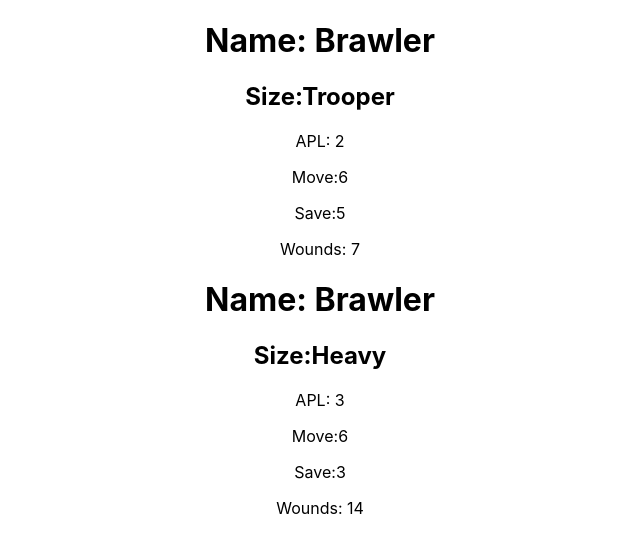
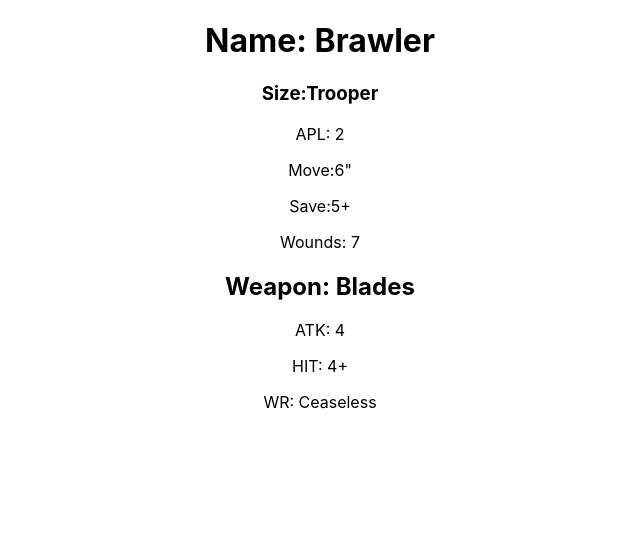
Before and after one commit to jonr68/ktcoc, a React (Create React App) app: page / in a window 1280 px wide. Shown: the top 552 px of the page, without its empty margins (320-960 px from the left). Built offline with nearby package versions, Linux system fonts and the light colour scheme.

Commit message:
Added weapon type

```diff
--- a/src/App.tsx
+++ b/src/App.tsx
@@ -1,33 +1,36 @@
 import React from "react";
 import logo from "./logo.svg";
 import "./App.css";
-import { BrawlervTrouper, BrawlervHeavy } from "./data/NPOs";
+import { BrawlerTrooper } from "./data/NPOs";
 
 // const BrawlerHeavy = BrawlervTrouper
 
 function App() {
-  return (<>
-    <div className="App">
-      <div>
-      <h1>Name: {BrawlervTrouper.name}</h1>
-      <h2>Size:{BrawlervTrouper.level}</h2>
-      <p>APL: {BrawlervTrouper.apl}</p>
-      <p>Move:{BrawlervTrouper.move}</p>
-      <p>Save:{BrawlervTrouper.save}</p>
-      <p>Wounds: {BrawlervTrouper.wounds}</p>
-      </div>
-      <div>
+  return (
+    <>
+      <div className="App">
+        <div>
+          <h1>Name: {BrawlerTrooper.name}</h1>
+          <h3>Size:{BrawlerTrooper.level}</h3>
+          <p>APL: {BrawlerTrooper.apl}</p>
+          <p>Move:{BrawlerTrooper.move}"</p>
+          <p>Save:{BrawlerTrooper.save}+</p>
+          <p>Wounds: {BrawlerTrooper.wounds}</p>
+          <h2>Weapon: {BrawlerTrooper.weapon.name}</h2>
+          <p>ATK: {BrawlerTrooper.weapon.atk}</p>
+          <p>HIT: {BrawlerTrooper.weapon.hit}+</p>
+          <p>WR: {BrawlerTrooper.weapon.wr}</p>
+        </div>
+        {/* <div>
       <h1>Name: {BrawlervHeavy.name}</h1>
       <h2>Size:{BrawlervHeavy.level}</h2>
       <p>APL: {BrawlervHeavy.apl}</p>
       <p>Move:{BrawlervHeavy.move}</p>
       <p>Save:{BrawlervHeavy.save}</p>
       <p>Wounds: {BrawlervHeavy.wounds}</p>
+      </div> */}
       </div>
-
-
-
-    </div></>
+    </>
   );
 }
 
--- /dev/null
+++ b/src/data/NPO.tsx
@@ -0,0 +1,11 @@
+import { Weapons } from "./Weapon";
+
+export interface NPO {
+    name: string;
+    level: string;
+    apl: number;
+    move: number;
+    save: number;
+    wounds: number;
+    weapon: Weapons
+  }
--- a/src/data/NPOs.tsx
+++ b/src/data/NPOs.tsx
@@ -1,35 +1,57 @@
-export interface NPO {
-  name: string;
-  level: string;
-  apl: number;
-  move: number;
-  save: number;
-  wounds: number;
-}
+import { NPO } from "./NPO";
+import { Blades } from "./Weapons";
 
-export const BrawlervTrouper: NPO = {
+export const BrawlerTrooper: NPO = {
   name: "Brawler",
   level: "Trooper",
   apl: 2,
   move: 6,
   save: 5,
   wounds: 7,
+  weapon: Blades,
 };
 
-export const BrawlervTough: NPO = {
-  name: "Brawler",
-  level: "Tough",
-  apl: 2,
-  move: 5,
-  save: 4,
-  wounds: 10,
-};
+// export const BrawlervTough: NPO = {
+//   name: "Brawler",
+//   level: "Tough",
+//   apl: 2,
+//   move: 5,
+//   save: 4,
+//   wounds: 10,
+// };
 
-export const BrawlervHeavy: NPO = {
-  name: "Brawler",
-  level: "Heavy",
-  apl: 3,
-  move: 6,
-  save: 3,
-  wounds: 14,
-};
+// export const BrawlervHeavy: NPO = {
+//   name: "Brawler",
+//   level: "Heavy",
+//   apl: 3,
+//   move: 6,
+//   save: 3,
+//   wounds: 14,
+// };
+
+// export const MarksmanTrooper: NPO = {
+//   name: "Marksman",
+//   level: "Trooper",
+//   apl: 2,
+//   move: 6,
+//   save: 5,
+//   wounds: 7,
+// };
+
+// export const MarksmanWarrior: NPO = {
+//   name: "Marksman",
+//   level: "Warrior",
+//   apl: 2,
+//   move: 6,
+//   save: 4,
+//   wounds: 8,
+// };
+
+// export const MarksmanHeavy: NPO = {
+//   name: "Marksman",
+//   level: "Heavy",
+//   apl: 3,
+//   move: 6,
+//   save: 3,
+//   wounds: 14,
+// };
--- /dev/null
+++ b/src/data/Weapon.tsx
@@ -0,0 +1,7 @@
+export interface Weapons {
+  name: string;
+  atk: number;
+  hit: number;
+  dmg: string;
+  wr: string;
+}
--- /dev/null
+++ b/src/data/Weapons.tsx
@@ -0,0 +1,8 @@
+import { Weapons } from "./Weapon";
+export const Blades: Weapons = {
+  name: "Blades",
+  atk: 4,
+  hit: 4,
+  dmg: "3/4",
+  wr: "Ceaseless",
+};
```
